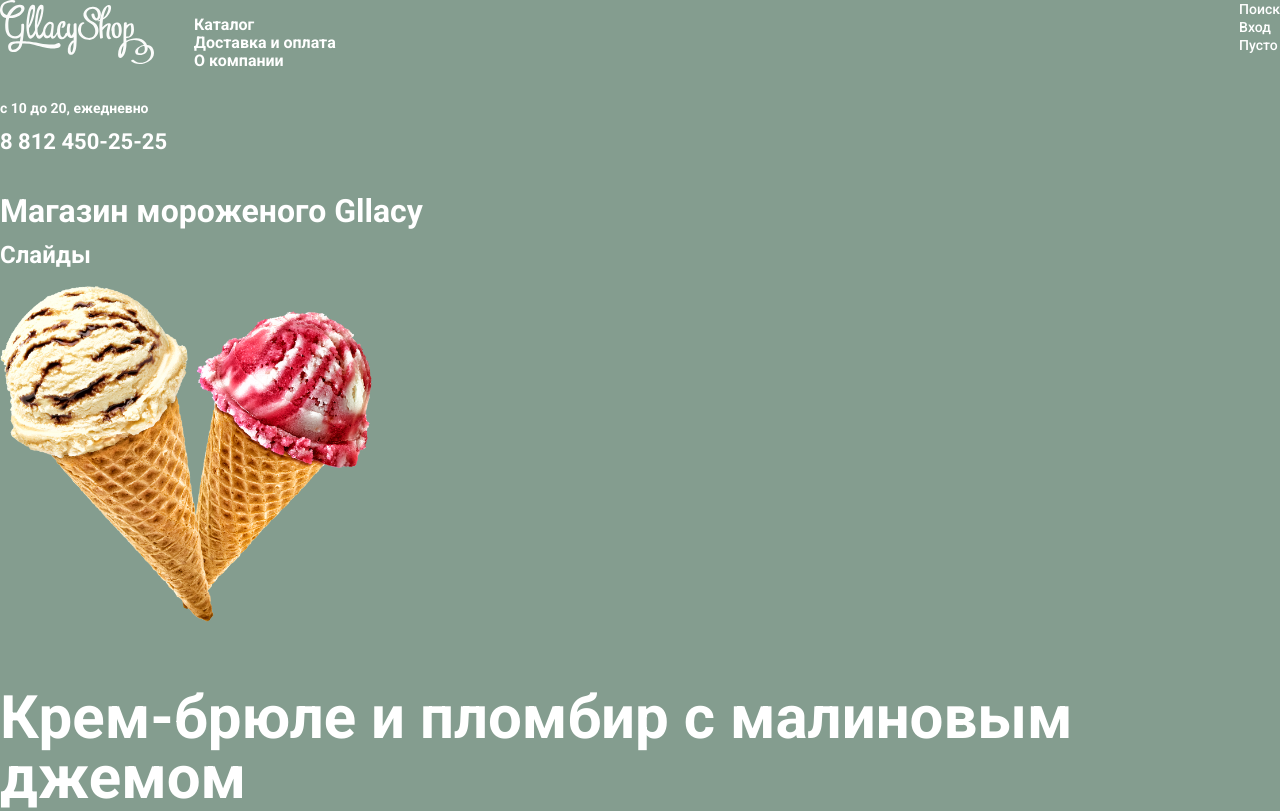
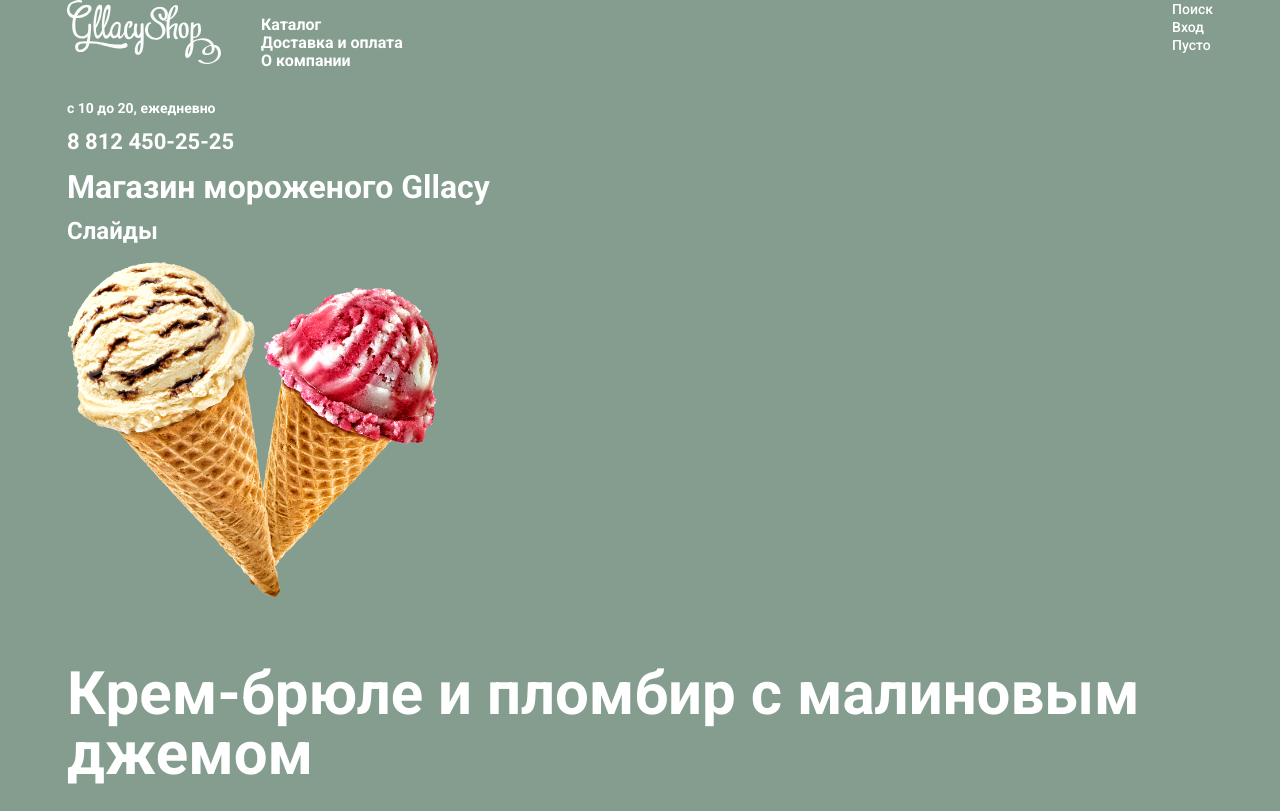
Before and after one commit to AsselTass/1422079-gllacy-29, a plain HTML site: page index.html in a window 1280 px wide. Shown: the top 811 px of the page. Drawn offline with Linux system fonts and the light colour scheme.

Commit message:
Сетка главной страницы

```diff
--- a/css/style.css
+++ b/css/style.css
@@ -39,7 +39,8 @@ img {
 }
 
 .container {
-  width: 1200px;
+  width: 1146px;
+  margin: 0 auto;
 }
 
 /* Grid */
@@ -59,6 +60,9 @@ img {
 
 .main-header {
   margin-bottom: 24px;
+  width: 1146px;
+  justify-content: center;
+  margin: 0 auto;
 }
 
 /* Main navigation */
@@ -147,7 +151,7 @@ img {
   line-height: 18px;
 }
 
-.sliders {
+.sliders-item {
   justify-content: center;
 }
 
--- a/index.html
+++ b/index.html
@@ -35,17 +35,17 @@
       <div>
         <section  class="sliders">
           <h2 class="visually-hidden">Слайды</h2>
-          <div>
+          <div class="sliders-item">
             <img src="img/slidegroup1.png" width="372" height="584" alt="Слайдер 1 фото">
             <h3>Крем-брюле и пломбир с малиновым джемом</h3>
             <a href="" class="button slider-button">Давайте оба!</a>
           </div>
-          <div>
+          <div class="sliders-item">
             <img src="img/slidegroup2.png" width="372" height="584" alt="Слайдер 1 фото">
             <h3 class="main-slider-description">Шоколадный пломбир и лимонный сорбет</h3>
             <a href="" class="button slider-button">Давайте оба!</a>
           </div>
-          <div>
+          <div class="sliders-item">
             <img src="img/slidegroup3.png" width="372" height="584" alt="Слайдер 1 фото">
             <h3 class="main-slider-description">Пломбир с помадкой и клубничный щербет</h3>
             <a href="" class="button slider-button">Давайте оба!</a>
```
